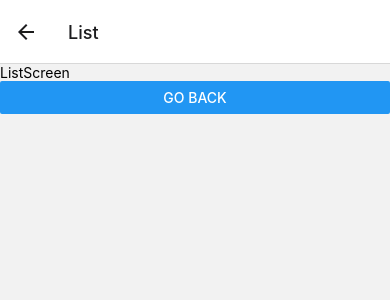
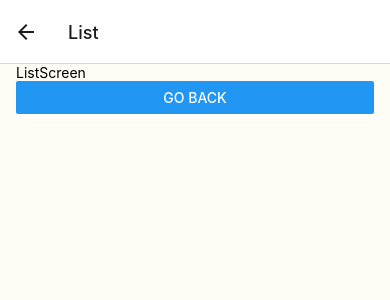
Before and after one commit to MelR20/GentleReminder, a React Native app: screen /List in a window 390 px wide. Shown: the top 300 px of the page. Built offline with nearby package versions, Linux system fonts and the light colour scheme.

Commit message:
style: colors file added

```diff
--- a/src/Screens/ListScreen.tsx
+++ b/src/Screens/ListScreen.tsx
@@ -1,11 +1,21 @@
-import {Button, Text, View} from 'react-native';
+import {Button, StyleSheet, Text, View} from 'react-native';
 import { ListScreenNavigationProp } from '../main/navigation/Navigator';
+import colors from '../main/styles/colors';
 
 export default function ListScreen({navigation}: ListScreenNavigationProp) {
   return (
-    <View>
+    <View style={styles.container}>
       <Text>ListScreen</Text>
       <Button title=" go Back " onPress={()=> navigation.goBack()}/>
     </View>
   );
 }
+
+const styles = StyleSheet.create({
+  container:{
+    flex: 1,
+    backgroundColor: colors.background,
+    paddingLeft:16,
+    paddingRight: 16,
+  }
+})
--- /dev/null
+++ b/src/main/styles/colors.ts
@@ -0,0 +1,14 @@
+
+const colors = {
+    background:'#FFFCF5',
+    primary: '#D0A2A2',
+    secondary: '#ECC7C6',
+    textLight: '#F3EBE9',
+    textDark: '#726C76',
+    accent: '#BDCBB2',
+    error: '#',
+    success: '#',
+    neutral: '#D9D6CF'
+
+}
+export default colors;
```
Also changed, not shown: src/main/styles/fonts.ts (added).
